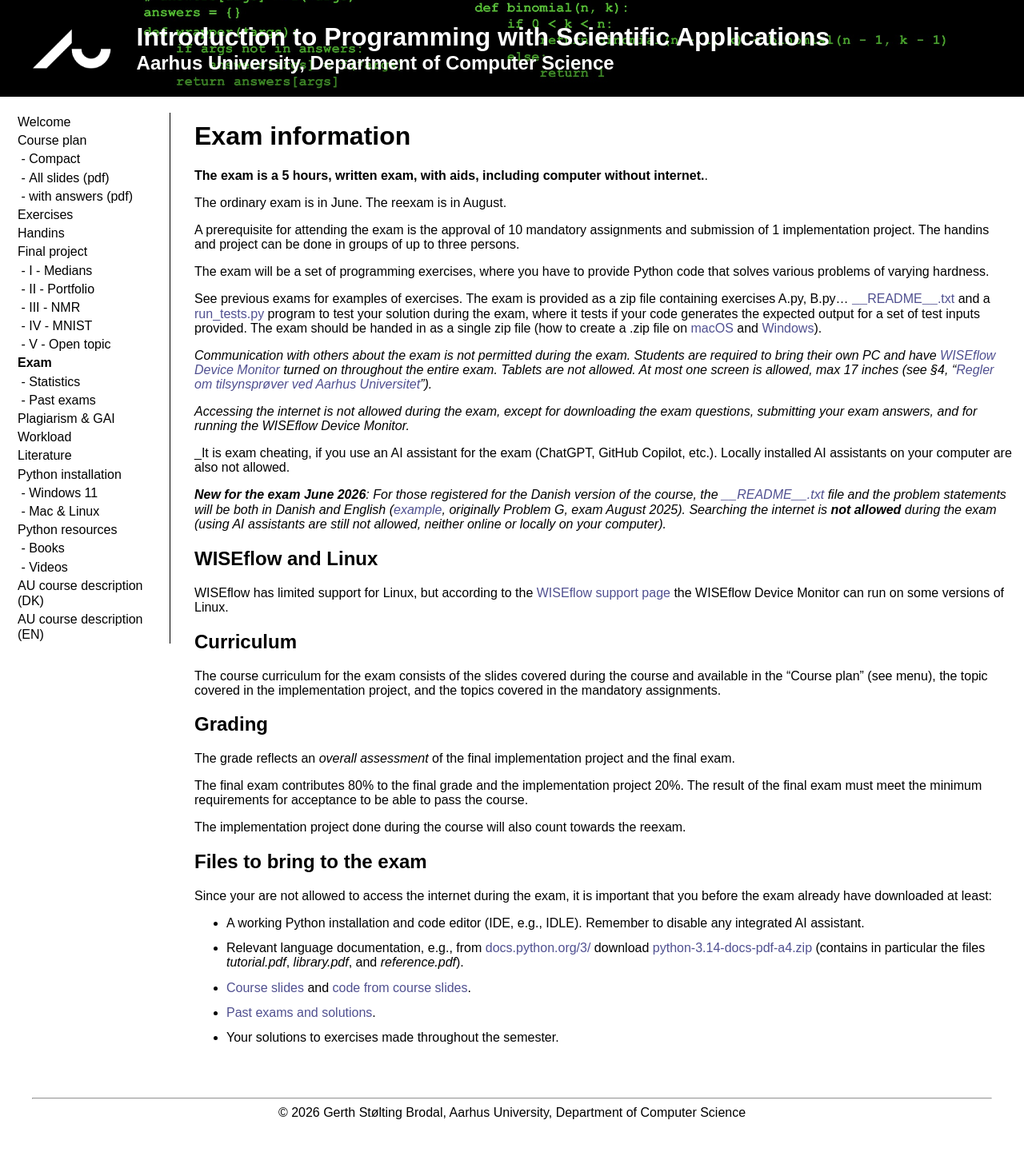
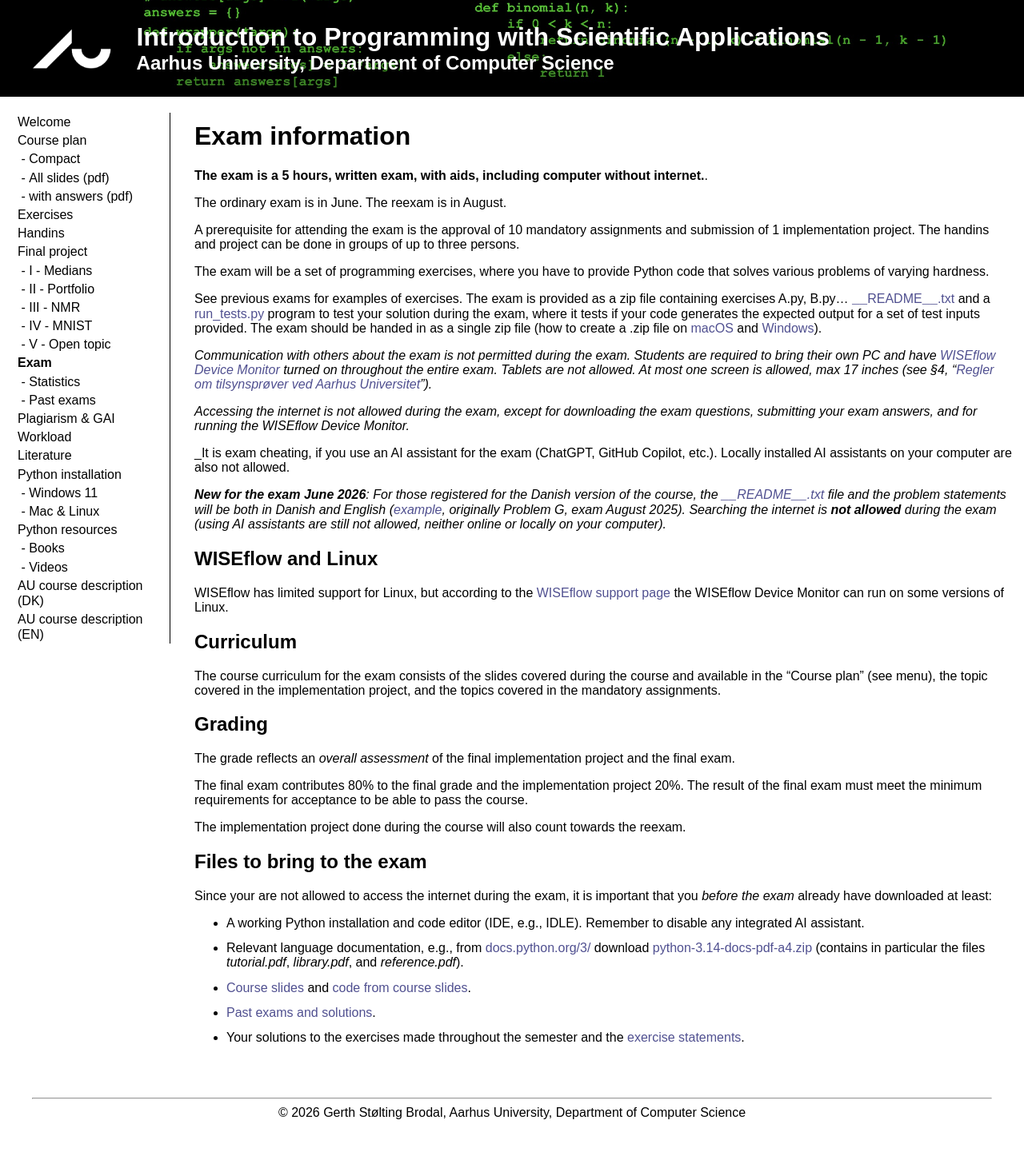
Before and after one commit to gsbrodal/gsbrodal.github.io, a Jekyll site: the page built from ipsa/exam-rules.md, in a window 1280 px wide. Shown: the whole page at 80% size. Built offline with Jekyll 4.4.1, drawn with Linux system fonts in a browser that asks for light colours; our own code applies the rules of GitHub Pages for plain Markdown files.

Commit message:
exam-rules.md all-slides-with-answers.pdf all-slides.pdf code.zip text.pdf text.pptx

```diff
--- a/ipsa/exam-rules.md
+++ b/ipsa/exam-rules.md
@@ -40,11 +40,11 @@
 
 ## Files to bring to the exam
 
-Since your are not allowed to access the internet during the exam, it is important that you before the exam already have downloaded at least:
+Since your are not allowed to access the internet during the exam, it is important that you _before the exam_ already have downloaded at least:
 
 * A working Python installation and code editor (IDE, e.g., IDLE). Remember to disable any integrated AI assistant.
 * Relevant language documentation, e.g., from [docs.python.org/3/](https://docs.python.org/3/)
   download [python-3.14-docs-pdf-a4.zip](https://docs.python.org/3/archives/python-3.14-docs-pdf-a4.zip) (contains in particular the files _tutorial.pdf_, _library.pdf_, and _reference.pdf_).
-* [Course slides](https://gsbrodal.github.io/ipsa/slides/all-slides.pdf) and [code from course slides](https://gsbrodal.github.io/ipsa/slides/code.zip).
+* [Course slides](slides/all-slides.pdf) and [code from course slides](slides/code.zip).
 * [Past exams and solutions](exam-past).
-* Your solutions to exercises made throughout the semester.
+* Your solutions to the exercises made throughout the semester and the [exercise statements](exercises).
```
Also changed, not shown: 2 other files.
